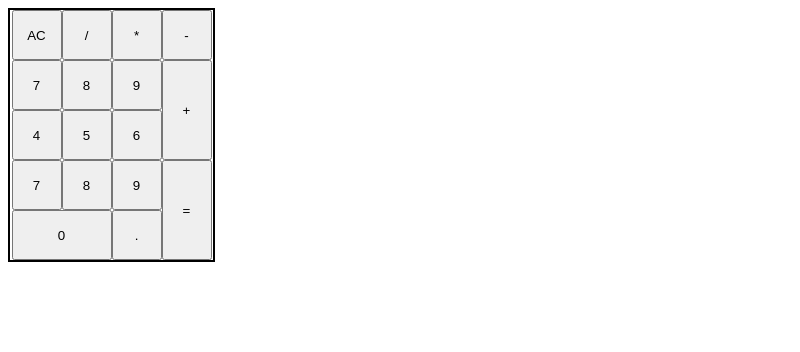
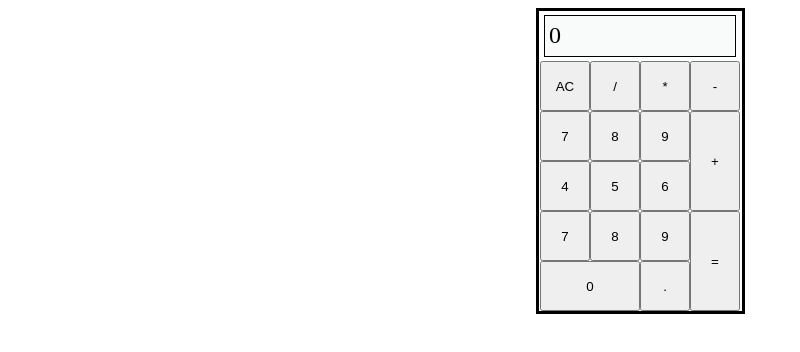
Before and after one commit to ZOmohundro2020/calculator, a plain HTML site: page index.html in a window 1280 px wide. Shown: the whole page, without its empty margins (0-800 px from the left). Drawn offline with Linux system fonts and the light colour scheme.

Commit message:
set basic button input

```diff
--- a/index.html
+++ b/index.html
@@ -10,23 +10,24 @@
 </head>
 <body>
     <div class="container">
-        <button id ="ac">AC</button>
-        <button id ="divide">/</button>
-        <button id ="multiply">*</button>
-        <button id ="subtract">-</button>
-        <button id ="7">7</button>
-        <button id ="8">8</button>
-        <button id ="9">9</button>
-        <button id ="plus">+</button>
-        <button id ="4">4</button>
-        <button id ="5">5</button>
-        <button id ="6">6</button>
-        <button id ="7">7</button>
-        <button id ="8">8</button>
-        <button id ="9">9</button>
-        <button id ="equals">=</button>
-        <button id ="zero">0</button>
-        <button id ="decimal">.<div class=""></div></button>
+        <div id="display"></div>
+        <button class="button" id ="ac">AC</button>
+        <button class="button" id ="divide">/</button>
+        <button class="button" id ="multiply">*</button>
+        <button class="button" id ="subtract">-</button>
+        <button class="button" id ="7">7</button>
+        <button class="button" id ="8">8</button>
+        <button class="button" id ="9">9</button>
+        <button class="button" id ="plus">+</button>
+        <button class="button" id ="4">4</button>
+        <button class="button" id ="5">5</button>
+        <button class="button" id ="6">6</button>
+        <button class="button" id ="7">7</button>
+        <button class="button" id ="8">8</button>
+        <button class="button" id ="9">9</button>
+        <button class="button" id ="equals">=</button>
+        <button class="button" id ="zero">0</button>
+        <button class="button" id ="decimal">.<div class=""></div></button>
     </div>
 
 
--- a/main.css
+++ b/main.css
@@ -1,12 +1,13 @@
 .container {
     display: grid;
     grid-template-columns: 50px 50px 50px 50px;
-    grid-template-rows: 50px 50px 50px 50px 50px;
-    border: 2px solid;
+    grid-template-rows: repeat(6, 50px) ;
+    border: 3px solid;
     justify-content: center;
     align-items: stretch;
     align-content: center;
     width: 203px;
+    margin: auto;
 }
 
 /* .container button {
@@ -22,3 +23,13 @@
 #zero {
     grid-column-end: span 2;
 }
+#display {
+    grid-column-end: span 4;
+    border: 1px solid;
+    margin: 4px;
+    padding: 4px;
+    padding-top: 6px;
+    font-size: 1.5em;
+    background-color: rgba(225, 236, 235, 0.247);
+
+}
--- a/main.js
+++ b/main.js
@@ -0,0 +1,18 @@
+let displayFieldContent = 0;
+const displayDiv = document.getElementById('display');
+
+
+const buttonInputs = document.querySelectorAll('.button');
+buttonInputs.forEach(element => {
+    element.addEventListener('click', (e) => {
+        console.log(e.target.id);
+        displayFieldContent = e.target.id;
+        refreshDisplayField();
+    });
+});
+
+function refreshDisplayField (){
+    displayDiv.textContent = displayFieldContent;
+}
+
+refreshDisplayField();
```
